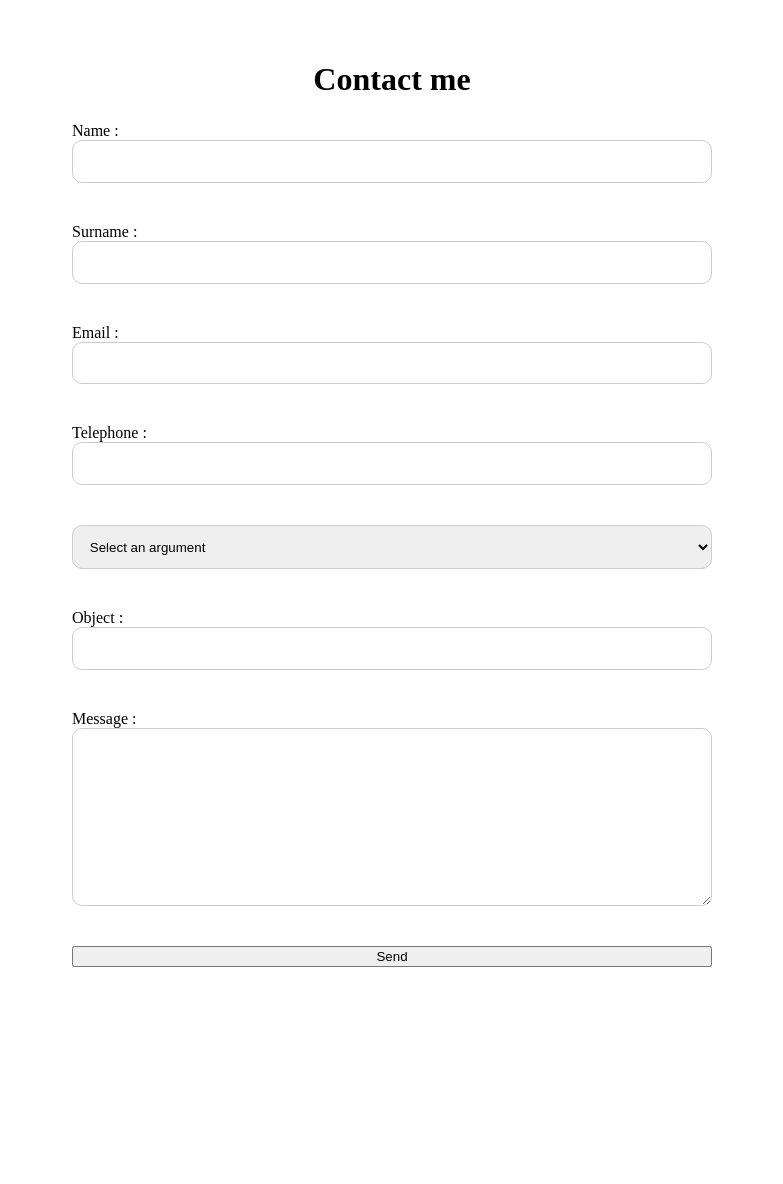
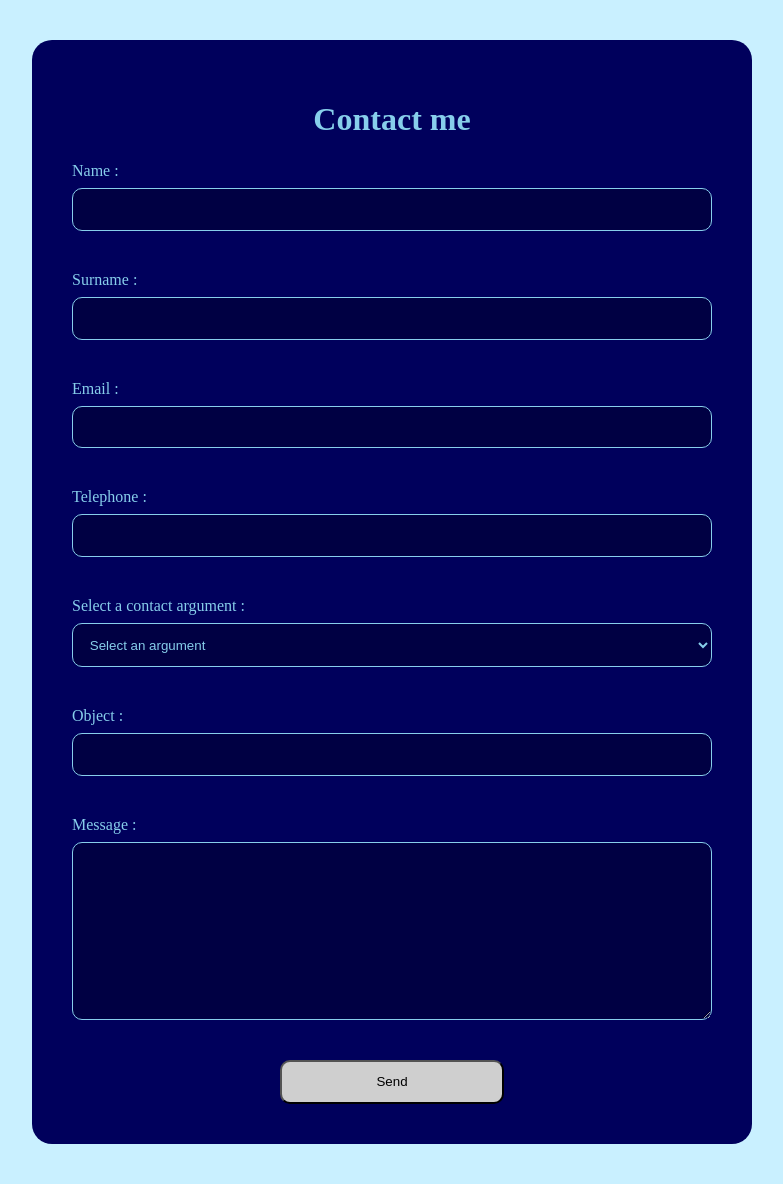
Before and after one commit to RicManIng/FinalExercise_Javascript_ContactForm, a PHP site: page / in a window 1280 px wide. Shown: the whole page, without its empty margins (248-1031 px from the left). Before the commit the page ends 967 px from the top, so only its background shows below. Run offline with PHP 8.4, Linux system fonts and the light colour scheme.

Commit message:
- add some css and javascript corrections

```diff
--- a/index.php
+++ b/index.php
@@ -82,12 +82,13 @@
                 <input type="tel" name="phone" id="phone" value="<?= $_POST['phone'] ?? ''; ?>">
                 <p class="error" id="error-phone"><?= $errors['phone'] ?? '';?></p>
 
+                <label for="info-subject">Select a contact argument : </label>
                 <select name="info-subject" id="info-subject">
-                    <option value="" <?= (@$_POST['info-subject'] == '') ? 'selected' : ''?>>Select an argument</option>
-                    <option value="webDev" <?= (@$_POST['info-subject'] == 'webDev') ? 'selected' : ''?>>Web Development</option>
-                    <option value="embDev" <?= (@$_POST['info-subject'] == 'embDev') ? 'selected' : ''?>>Embedded System Development</option>
-                    <option value="jobOffer" <?= (@$_POST['info-subject'] == 'jobOffer') ? 'selected' : ''?>>Job Opportunity</option>
-                    <option value="other" <?= (@$_POST['info-subject'] == 'other') ? 'selected' : ''?>>Other</option>
+                    <option class="sel-default" value="" <?= (@$_POST['info-subject'] == '') ? 'selected' : ''?>>Select an argument</option>
+                    <option class="sel-selection" value="webDev" <?= (@$_POST['info-subject'] == 'webDev') ? 'selected' : ''?>>Web Development</option>
+                    <option class="sel-selection" value="embDev" <?= (@$_POST['info-subject'] == 'embDev') ? 'selected' : ''?>>Embedded System Development</option>
+                    <option class="sel-selection" value="jobOffer" <?= (@$_POST['info-subject'] == 'jobOffer') ? 'selected' : ''?>>Job Opportunity</option>
+                    <option class="sel-selection" value="other" <?= (@$_POST['info-subject'] == 'other') ? 'selected' : ''?>>Other</option>
                 </select>
                 <p class="error" id="error-subject"><?= $errors['info-subject'] ?? '';?></p>
 
--- a/js/contact.js
+++ b/js/contact.js
@@ -107,8 +107,7 @@ window.onload = function() {
     /* email messages */
     email.addEventListener('focus', function(){
         hideErrorMessage(errorEmail);
-        email.style.backgroundColor = 'darkgrey';
-        emain.style.marginBottom = '5vh';
+        email.style.marginBottom = '5vh';
     });
     email.addEventListener('blur', function(){
         if (!validations.validateEmail(email.value)){
@@ -133,7 +132,6 @@ window.onload = function() {
     object.addEventListener('focus', function(){
         hideErrorMessage(errorObject);
         showInfoMessage(infoObject, 'Object length between 2 and 100 characters.');
-        object.style.backgroundColor = 'darkgrey';
         object.style.marginBottom = '0px';
     });
     object.addEventListener('blur', function(){
--- a/resources/css/contact.min.css
+++ b/resources/css/contact.min.css
@@ -1 +1 @@
-body{margin:0;padding:0;display:flex;justify-content:center;align-items:center}body main{display:flex;flex-direction:column;width:50%;margin:5vh 0}body main .info,body main .error{display:none;font-size:.8rem;margin-bottom:5vh}body main .info{color:#a9a9a9}body main .error{color:#fe5f5f}body main h1{text-align:center;margin-bottom:3vh}body main input,body main select,body main textarea{margin-bottom:5vh;padding:2%;border-radius:10px;border:1px solid #ccc}body main form{display:flex;flex-direction:column}
+body{margin:0;padding:0;display:flex;justify-content:center;align-items:center;background-color:#c9f0ff}body main{background-color:#00005c;display:flex;flex-direction:column;width:50%;margin:5vh 0;padding:40px;border-radius:20px}body main .info,body main .error{display:none;font-size:.8rem;margin-bottom:5vh}body main .info{color:#c1c1c1}body main .error{color:#fe5f5f}body main h1{text-align:center;margin-bottom:3vh;color:skyblue}body main input,body main select,body main textarea{margin-bottom:5vh;padding:2%;border-radius:10px;border:1px solid skyblue;background-color:#000043;color:skyblue}body main input::-moz-placeholder, body main select::-moz-placeholder, body main textarea::-moz-placeholder{color:#c1c1c1}body main input::placeholder,body main select::placeholder,body main textarea::placeholder{color:#c1c1c1}body main select .sel-default{color:#c1c1c1}body main select .sel-selected{color:skyblue}body main label{margin-bottom:1vh;color:skyblue}body main form{display:flex;flex-direction:column}body main button{padding:2%;border-radius:10px;width:35%;margin:0 auto;background-color:#cfcfcf}
--- a/resources/sass/contact.scss
+++ b/resources/sass/contact.scss
@@ -9,12 +9,16 @@ body{
     display: flex;
     justify-content: center;
     align-items: center;
+    background-color: rgb(201, 240, 255);
 
     main{
+        background-color: rgb(0, 0, 92);
         display: flex;
         flex-direction: column;
         width: 50%;
         margin: 5vh 0;
+        padding: 40px;
+        border-radius: 20px;
 
         .info, .error{
             display: none;
@@ -23,7 +27,7 @@ body{
         }
 
         .info{
-            color: darkgrey;
+            color: rgb(193, 193, 193);
         }
 
         .error{
@@ -33,18 +37,48 @@ body{
         h1{
             text-align: center;
             margin-bottom: 3vh;
+            color: skyblue;
         }
 
         input, select, textarea{
             margin-bottom: 5vh;
             padding: $input-padding;
             border-radius: $input-border-radius;
-            border: 1px solid #ccc;
+            border: 1px solid skyblue;
+            background-color: rgb(0, 0, 67);
+            color: skyblue;
+
+            &::placeholder{
+                color: rgb(193, 193, 193);
+            }
+        }
+
+        select{
+            .sel-default{
+                color: rgb(193, 193, 193);
+            }
+
+            .sel-selected{
+                color: skyblue;
+            }
+        }
+
+        label{
+            margin-bottom: 1vh;
+            color: skyblue;
         }
 
         form{
             display: flex;
             flex-direction: column;
-        };
+        }
+
+        button{
+            padding: $input-padding;
+            border-radius: $input-border-radius;
+            width: 35%;
+            margin: 0 auto;
+            background-color: rgb(207, 207, 207);
+        }
     }
 }
```
